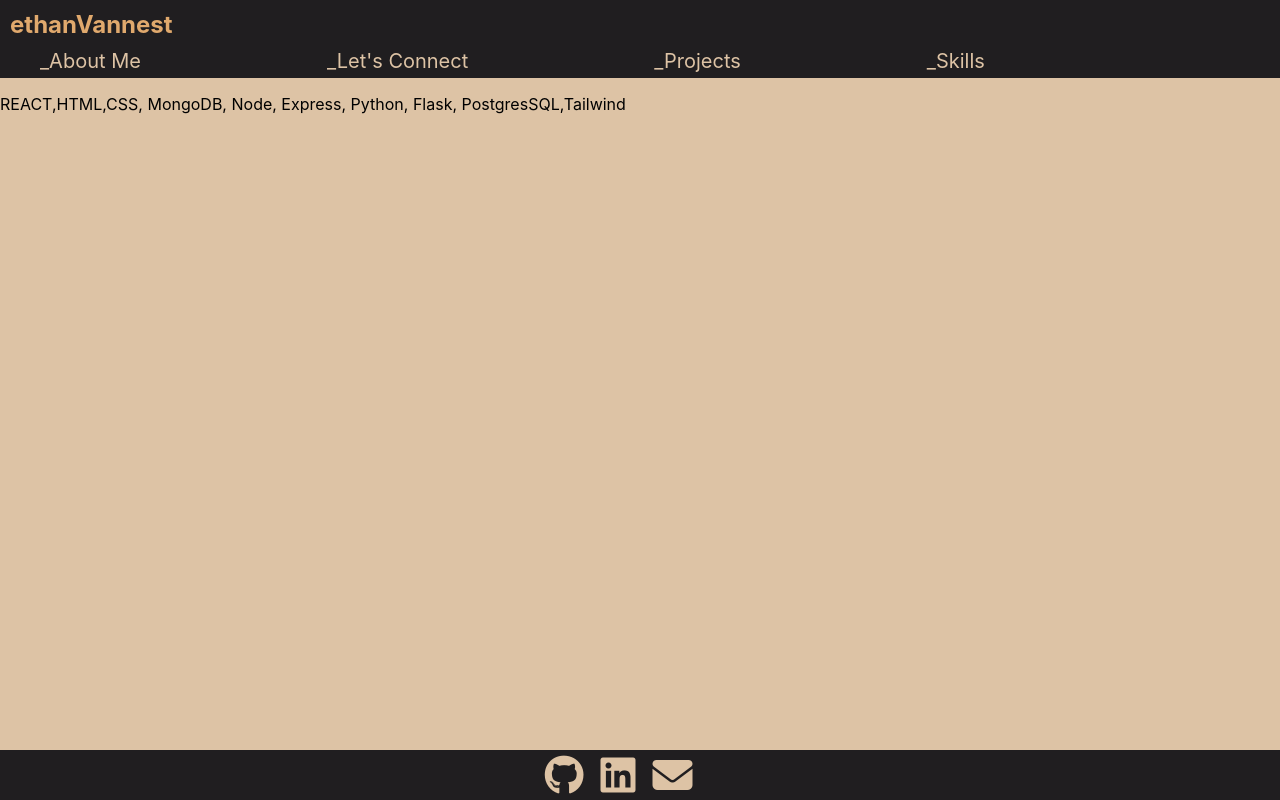
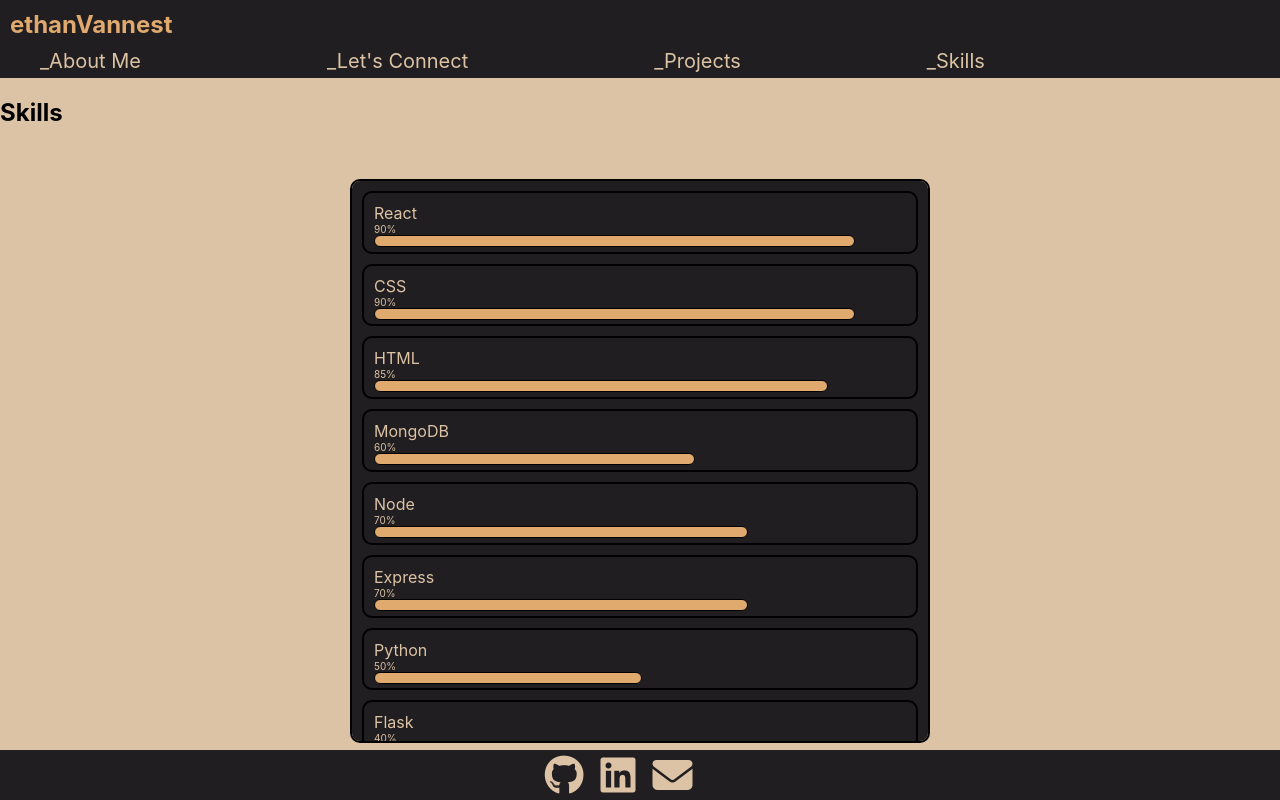
Before and after one commit to ethanVannest/EthanPortfolio, a React (Create React App) app in the folder portfolio/: page /skills in a window 1280 px wide. Built offline with nearby package versions, Linux system fonts and the light colour scheme.

Commit message:
skills menu

```diff
--- a/portfolio/src/PageRoutes/AboutMe.js
+++ b/portfolio/src/PageRoutes/AboutMe.js
@@ -17,7 +17,7 @@
                     > Hello! My name is Ethan Vannest, I am a frontend developer from Colorado.
                 </p>
                 <p className='aboutText'>
-                    > I love to create attractice looking products that are user intuitive, that also have something a bit unique to it.
+                    > I love to create attractive looking products that are user intuitive, that also have something a bit unique to it.
                 </p>
                 <p className='aboutText'>
                     > I also am a huge fan of music and anything that pertains to video games, reading, and/or cars.
--- a/portfolio/src/PageRoutes/SkillsPage.js
+++ b/portfolio/src/PageRoutes/SkillsPage.js
@@ -6,6 +6,7 @@
 const SkillsPage = () => {
   return (
     <div>
+      <h2>Skills</h2>
         <Skills/>
     </div>
   )
--- a/portfolio/src/components/Skills.css
+++ b/portfolio/src/components/Skills.css
@@ -0,0 +1,66 @@
+.skillsBar {
+    border: solid black 2px;
+    background-color: #201E20;
+    color: #DDC3A5;
+    height: 70vh;
+    margin: 2rem 0 0 0;
+    width: 45%;
+    overflow: scroll;
+    border-radius: 10px;
+
+}
+.skillsComp {
+    display: flex;
+    justify-content: center;
+}
+.skill {
+    border: solid black 2px;
+    height: 1.8em;
+    margin: 10px;
+    padding: 10px 10px 20px 10px;
+    border-radius: 10px;
+}
+.percent{
+    margin: 0;
+    padding: 0;
+    font-size: 10px;
+}
+.skillBarReact, .skillBarHTML, .skillBarCSS, .skillBarMongo, .skillBarNode, .skillBarExpress, .skillBarPython, .skillBarFlask, .skillBarPost, .skillBarTailwind{
+    border: solid black 1px;
+    background-color: #E0A96D;
+    border-radius: 10px;
+}
+.skillBarReact {
+    width: 90%;
+}
+.skillBarHTML {
+    width: 85%;
+}
+.skillBarCSS {
+    width: 90%;
+}
+.skillBarMongo {
+    width: 60%;
+}
+.skillBarNode {
+    width: 70%;
+}
+.skillBarExpress {
+    width: 70%;
+}
+.skillBarPython {
+    width: 50%;
+}
+.skillBarFlask {
+    width: 40%;
+}
+.skillBarPost {
+    width: 35%;
+}
+.skillBarTailwind {
+    width: 20%;
+}
+
+.gapBar {
+    height: 10px;
+}
--- a/portfolio/src/components/Skills.js
+++ b/portfolio/src/components/Skills.js
@@ -5,10 +5,79 @@
 
 const Skills = () => {
   return (
-    <div>
-        <p>
-            REACT,HTML,CSS, MongoDB, Node, Express, Python, Flask, PostgresSQL,Tailwind
-        </p>
+    <div className='skillsComp'>
+        <div className='skillsBar'>
+            <div className='skill'>
+                <span>React</span>
+                <p className='percent'>90%</p>
+                <div className='skillBarReact'>
+                    <div className='gapBar'></div>
+                </div>
+            </div>
+            <div className='skill'>
+                <span>CSS</span>
+                <p className='percent'>90%</p>
+                <div className='skillBarCSS'>
+                    <div className='gapBar'></div>
+                </div>
+            </div>
+            <div className='skill'>
+                <span>HTML</span>
+                <p className='percent'>85%</p>
+                <div className='skillBarHTML'>
+                    <div className='gapBar'></div>
+                </div>
+            </div>
+            <div className='skill'>
+                <span>MongoDB</span>
+                <p className='percent'>60%</p>
+                <div className='skillBarMongo'>
+                    <div className='gapBar'></div>
+                </div>
+            </div>
+            <div className='skill'>
+                <span>Node</span>
+                <p className='percent'>70%</p>
+                <div className='skillBarNode'>
+                    <div className='gapBar'></div>
+                </div>
+            </div>
+            <div className='skill'>
+                <span>Express</span>
+                <p className='percent'>70%</p>
+                <div className='skillBarExpress'>
+                    <div className='gapBar'></div>
+                </div>
+            </div>
+            <div className='skill'>
+                <span>Python</span>
+                <p className='percent'>50%</p>
+                <div className='skillBarPython'>
+                    <div className='gapBar'></div>
+                </div>
+            </div>
+            <div className='skill'>
+                <span>Flask</span>
+                <p className='percent'>40%</p>
+                <div className='skillBarFlask'>
+                    <div className='gapBar'></div>
+                </div>
+            </div>
+            <div className='skill'>
+                <span>PostgresSQL</span>
+                <p className='percent'>35%</p>
+                <div className='skillBarPost'>
+                    <div className='gapBar'></div>
+                </div>
+            </div>
+            <div className='skill'>
+                <span>Tailwind</span>
+                <p className='percent'>20%</p>
+                <div className='skillBarTailwind'>
+                    <div className='gapBar'></div>
+                </div>
+            </div>
+        </div>
     </div>
   )
 }
```
Also changed, not shown: 1 other file (tests, documents, lock files or other folders).
